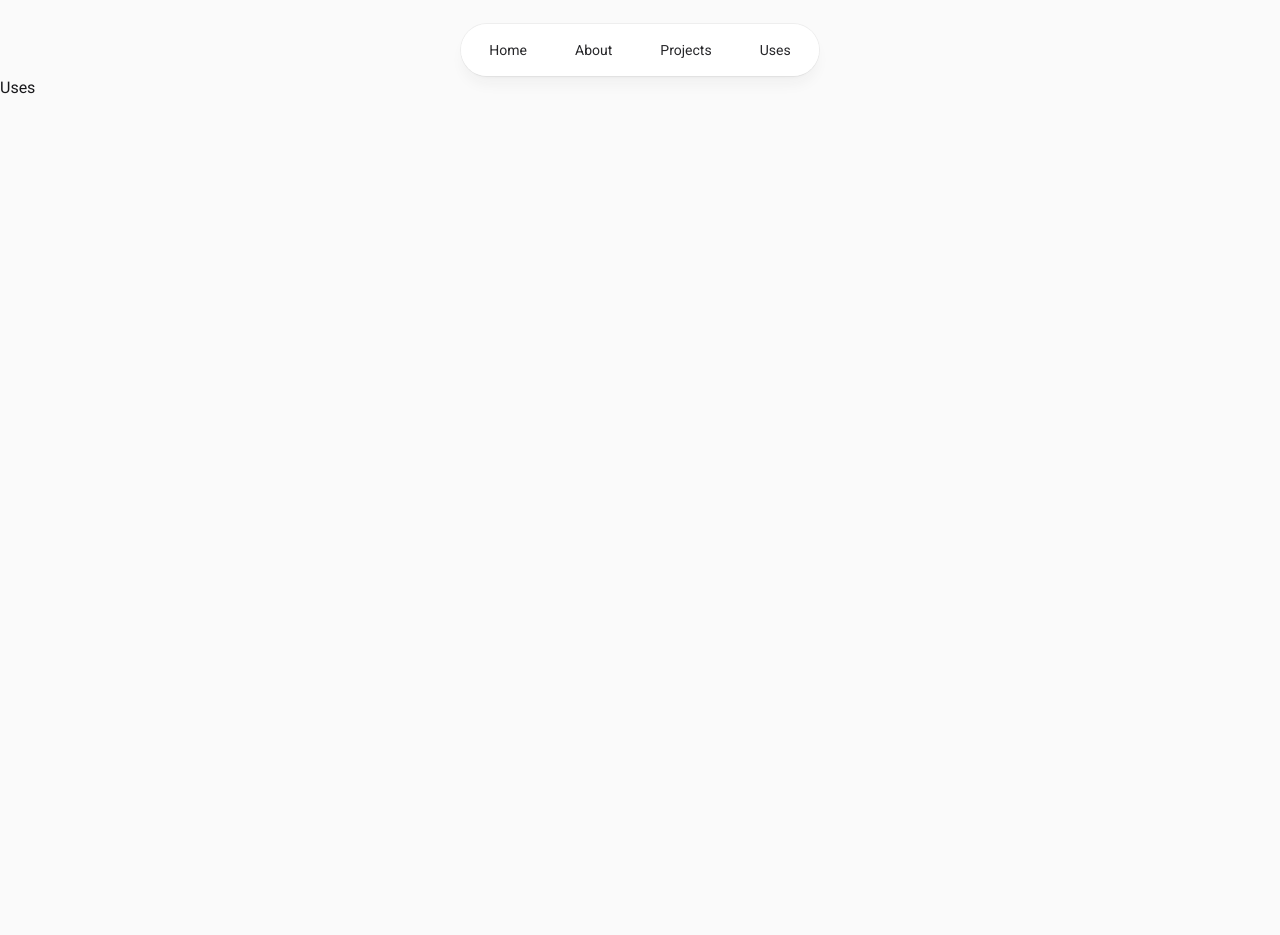
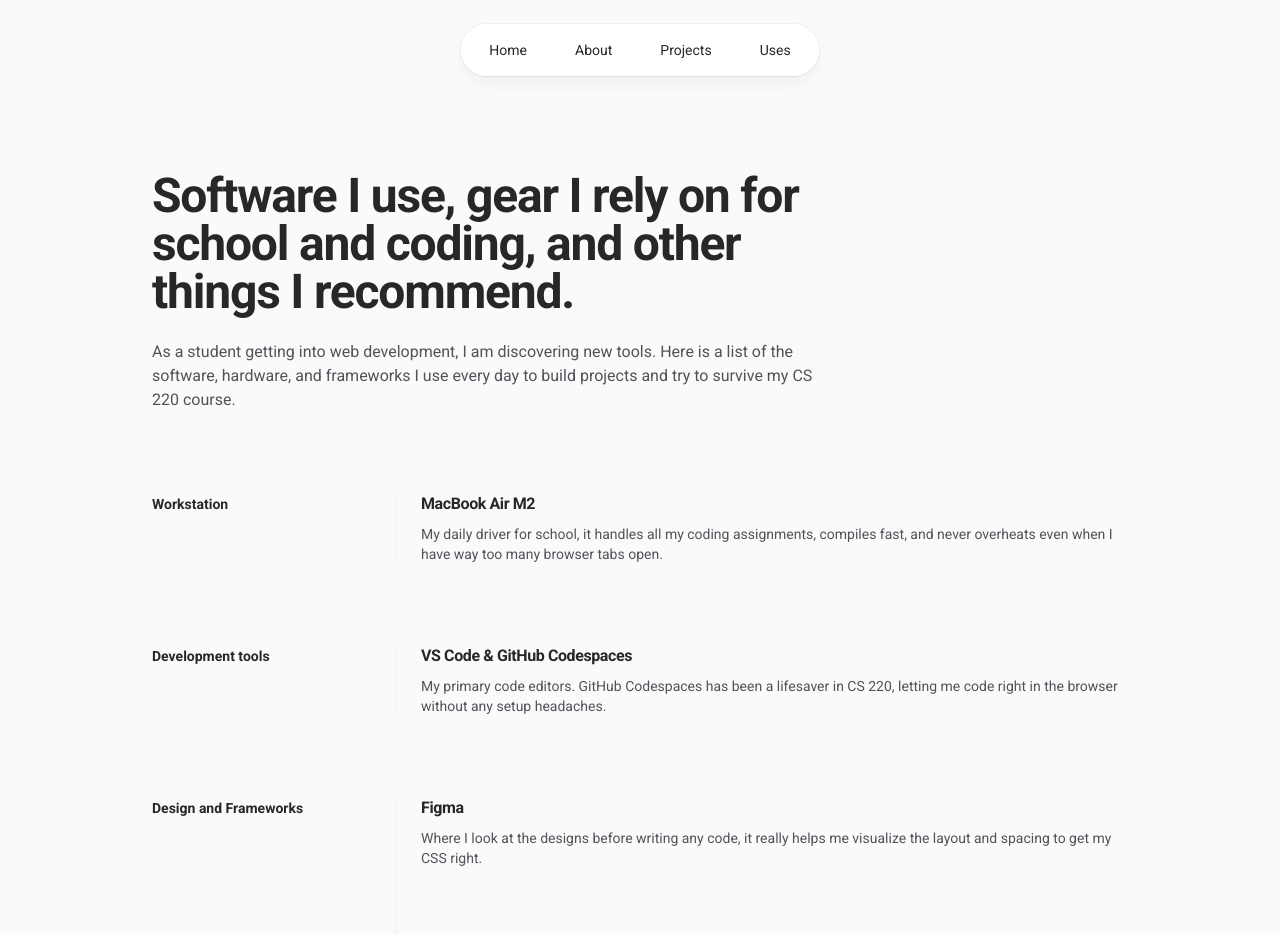
Before and after one commit to elbrianslayers/portfolio, a Next.js app: page /uses in a window 1280 px wide. Shown: the top 935 px of the page. Before the commit the page ends 800 px from the top, so only its background shows below. Built offline with nearby package versions, Linux system fonts and the light colour scheme.

Commit message:
6.4 portfolio uses

```diff
--- a/src/app/about/page.jsx
+++ b/src/app/about/page.jsx
@@ -7,21 +7,21 @@
         {/* description */}
         <div className="flex flex-col gap-6">
           <h1 className="text-4xl sm:text-5xl font-bold text-zinc-800 dark:text-zinc-100 tracking-tight leading-tight">
-            I’m Brian, I live in Orem, originally from Mexico, and I'm learning how to build websites.
+            I am Brian, I live in Orem, originally from Mexico, and I am learning how to build websites.
           </h1>
 
           <div className="text-base text-zinc-600 dark:text-zinc-400 space-y-6">
             <p>
               I am a software engineering student taking the CS 220 web development course. I started programming out of
-              curiosity, and I'm currently focusing on frontend development.
+              curiosity, and I am currently focusing on frontend development.
             </p>
             <p>
-              Lately, I've been figuring out how to structure web pages and trying to understand React. It's been a fun
-              challenge learning how to use tools like Next.js and Tailwind CSS to turn designs into working code, and I
-              still have a lot to learn, but I try to improve a little bit every day.
+              Lately, I have been figuring out how to structure web pages and trying to understand React. It has been a
+              fun challenge learning how to use tools like Next.js and Tailwind CSS to turn designs into working code,
+              and I still have a lot to learn, but I try to improve a little bit every day.
             </p>
             <p>
-              When I'm not studying or doing homework, I like to work on small personal projects, I'm excited to keep
+              When I am not studying or doing homework, I like to work on small personal projects, I am excited to keep
               learning and improving my skills!
             </p>
           </div>
--- a/src/app/page.jsx
+++ b/src/app/page.jsx
@@ -11,7 +11,7 @@
   ];
 
   const skills = [
-    { name: "HTML & CSS", proficiency: "30%", icon: "/html-icon.png" },
+    { name: "HTML and CSS", proficiency: "30%", icon: "/html-icon.png" },
     { name: "JavaScript", proficiency: "28%", icon: "/js-icon.png" },
     { name: "React.js", proficiency: "20%", icon: "/react-icon.png" },
   ];
@@ -26,10 +26,10 @@
           </div>
 
           <h1 className="text-4xl sm:text-5xl font-bold tracking-tight mb-6 bg-gradient-to-r from-teal-500 to-blue-500 bg-clip-text text-transparent">
-            Hey, I'm Brian, I'm learning to code and build websites.
+            Hey, I am Brian, I am learning to code and build websites.
           </h1>
           <p className="text-base text-zinc-600 dark:text-zinc-400 mb-8 leading-relaxed">
-            I'm a student currently completing my CS 220 web development course in this block May 2026. I'm focusing on
+            I am a student currently completing my CS 220 web development course in this block May 2026. I am focusing on
             learning frontend foundations, figuring out how to structure web pages, and building my very first user
             interfaces using React.
           </p>
@@ -72,14 +72,14 @@
 
             <ArticleCard
               date="May 16, 2026"
-              title="Mastering DOM Events & Arrays"
+              title="Mastering DOM Events and Arrays"
               content="I learned how to manipulate the DOM using JavaScript. I practiced creating event listeners and modifying array data structures to make dynamic web pages."
               link="#"
             />
 
             <ArticleCard
               date="May 9, 2026"
-              title="JavaScript Foundations & Problem Solving"
+              title="JavaScript Foundations and Problem Solving"
               content="My very first steps into programming! I learned about variables, data types, and objects, and wrote scripts to automate tasks like calculating sales taxes for a shopping cart."
               link="#"
             />
@@ -93,12 +93,12 @@
             />
             <WorkWidget
               title="Experience"
-              content="Where I've been spending my time since May 2026."
+              content="Where I have been spending my time since May 2026."
               experiences={experiences}
             />
             <SkillsWidget
               title="My Toolbox"
-              content="The tech foundations I've been learning in CS 220."
+              content="The tech foundations I have been learning in CS 220."
               skills={skills}
             />
           </div>
--- a/src/app/uses/page.jsx
+++ b/src/app/uses/page.jsx
@@ -1,10 +1,88 @@
 export const metadata = {
-  title: 'Portfolio - Uses',
-  description: 'The uses page of my portfolio.',
-}
+  title: "Portfolio - Uses",
+  description: "The uses page of my portfolio.",
+};
 
 export default function Uses() {
+  // 1. local data base
+  const toolCategories = [
+    {
+      groupName: "Workstation",
+      items: [
+        {
+          title: "MacBook Air M2",
+          description:
+            "My daily driver for school, it handles all my coding assignments, compiles fast, and never overheats even when I have way too many browser tabs open.",
+        },
+      ],
+    },
+    {
+      groupName: "Development tools",
+      items: [
+        {
+          title: "VS Code & GitHub Codespaces",
+          description:
+            "My primary code editors. GitHub Codespaces has been a lifesaver in CS 220, letting me code right in the browser without any setup headaches.",
+        },
+      ],
+    },
+    {
+      groupName: "Design and Frameworks",
+      items: [
+        {
+          title: "Figma",
+          description:
+            "Where I look at the designs before writing any code, it really helps me visualize the layout and spacing to get my CSS right.",
+        },
+        {
+          title: "Next.js & Tailwind CSS",
+          description:
+            "The exact tools I used to build this portfolio! Tailwind makes styling fast, and Next.js keeps all my React components organized.",
+        },
+      ],
+    },
+  ];
+
   return (
-    <div>Uses</div>
+    <div className="w-full min-h-screen bg-zinc-50 dark:bg-zinc-950 transition-colors duration-300">
+      <div className="max-w-5xl mx-auto px-6 py-16 lg:py-24">
+        {/* header Section */}
+        <header className="max-w-2xl">
+          <h1 className="text-4xl font-bold tracking-tight text-zinc-800 dark:text-zinc-100 sm:text-5xl">
+            Software I use, gear I rely on for school and coding, and other things I recommend.
+          </h1>
+          <p className="mt-6 text-base text-zinc-600 dark:text-zinc-400">
+            As a student getting into web development, I am discovering new tools. Here is a list of the software,
+            hardware, and frameworks I use every day to build projects and try to survive my CS 220 course.
+          </p>
+        </header>
+
+        {/* List Section */}
+        <div className="mt-16 sm:mt-20">
+          <div className="space-y-20">
+            {toolCategories.map((category, index) => (
+              <section key={index} className="md:grid md:grid-cols-4 md:items-baseline">
+                {/* left column category tittle */}
+                <h2 className="text-sm font-semibold text-zinc-800 dark:text-zinc-100 md:col-span-1">
+                  {category.groupName}
+                </h2>
+
+                {/* tools list right comlumn */}
+                <div className="md:col-span-3 md:border-l md:border-zinc-100 md:dark:border-zinc-800 md:pl-6 mt-6 md:mt-0 space-y-16">
+                  {toolCategories[index].items.map((item, itemIndex) => (
+                    <div key={itemIndex} className="group relative flex flex-col items-start">
+                      <h3 className="text-base font-semibold tracking-tight text-zinc-800 dark:text-zinc-100">
+                        {item.title}
+                      </h3>
+                      <p className="relative z-10 mt-2 text-sm text-zinc-600 dark:text-zinc-400">{item.description}</p>
+                    </div>
+                  ))}
+                </div>
+              </section>
+            ))}
+          </div>
+        </div>
+      </div>
+    </div>
   );
 }
```
Also changed, not shown: src/app/projects/page.jsx (+37 -30 lines).
